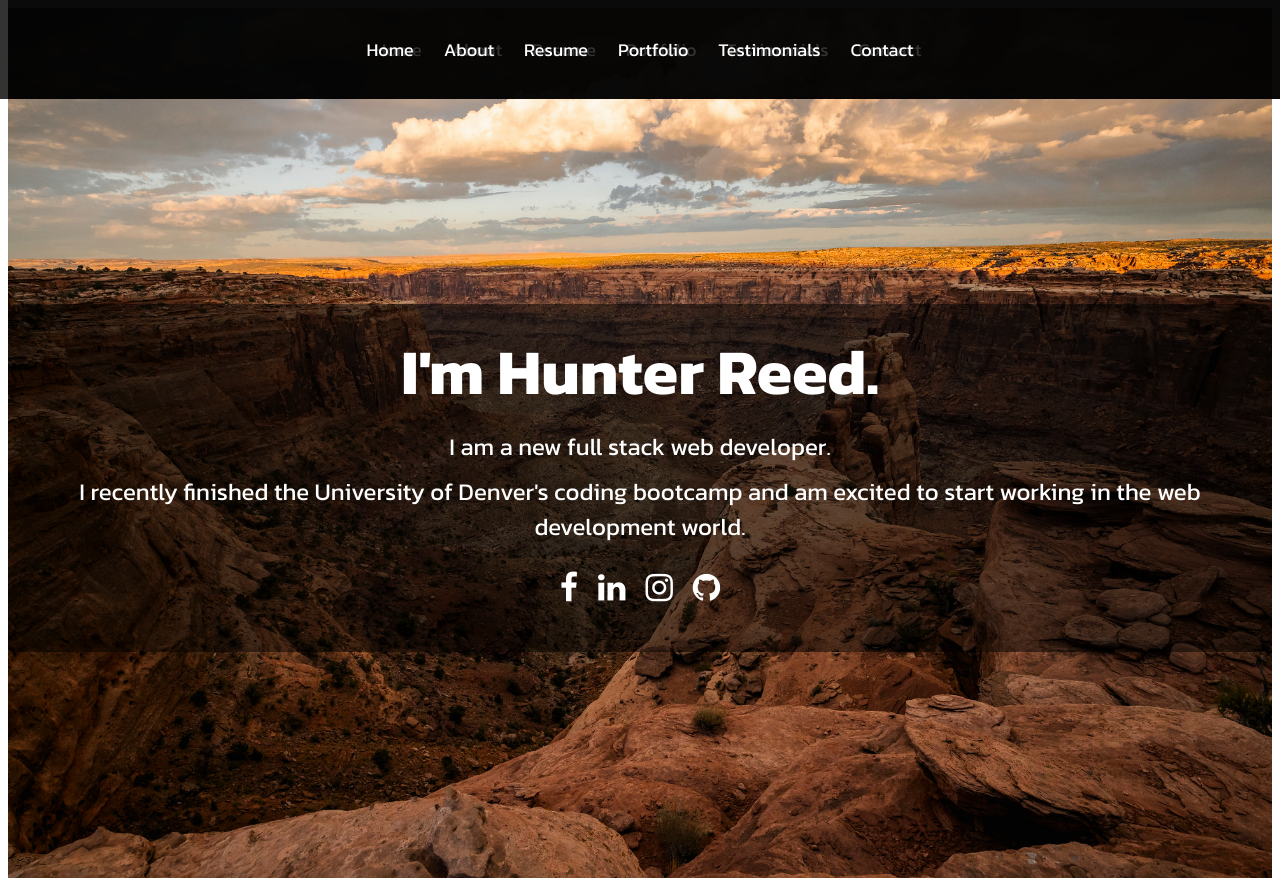
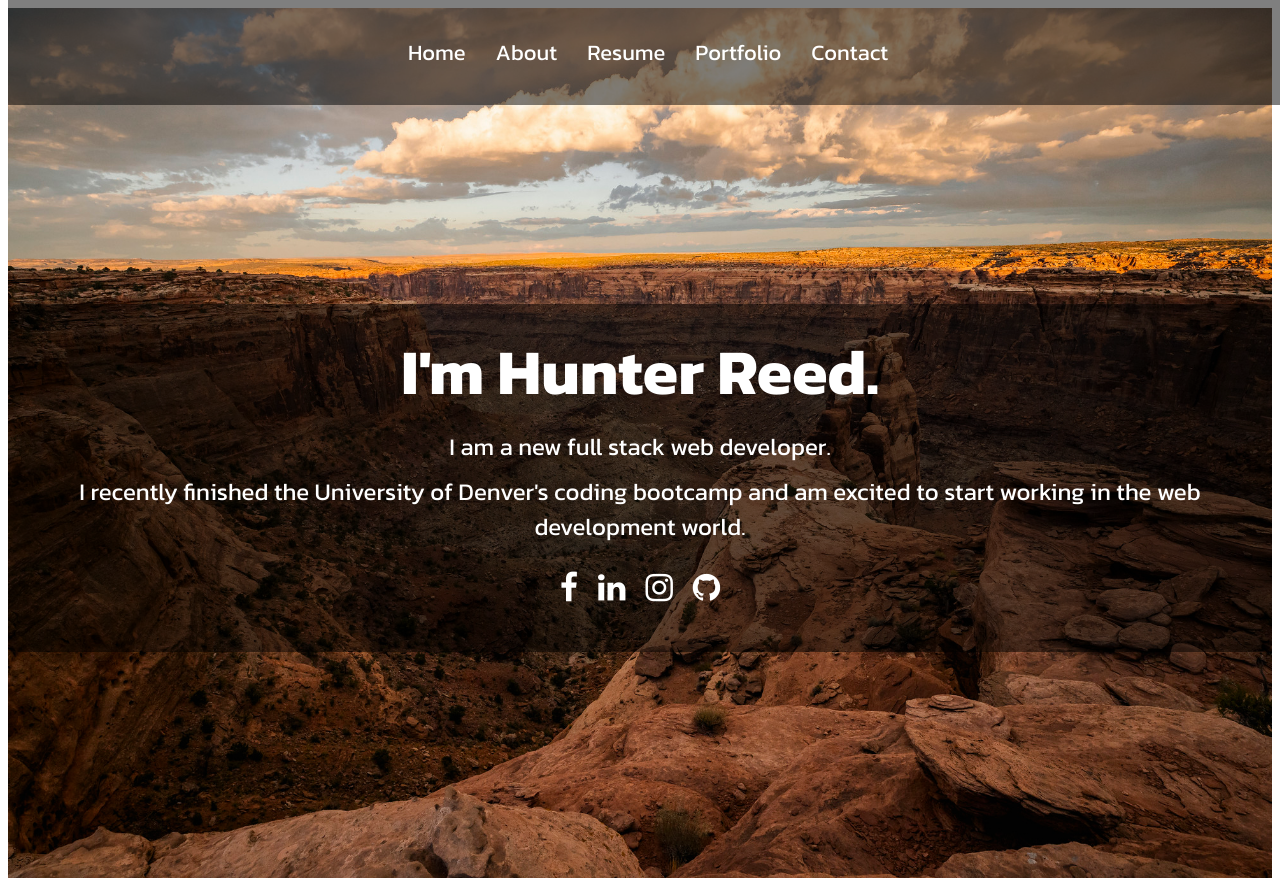
Before and after one commit to huntrreed/react-portfolio, a React (Vite) app: page / in a window 1280 px wide. Built offline with nearby package versions, Linux system fonts and the light colour scheme.

Commit message:
most of styling on redone home page is done

```diff
--- a/package.json
+++ b/package.json
@@ -14,7 +14,7 @@
     "antd": "^5.16.0",
     "react": "^18.2.0",
     "react-dom": "^18.2.0",
-    "react-router-dom": "^6.22.3"
+    "react-router-dom": "^6.23.1"
   },
   "devDependencies": {
     "@types/react": "^18.0.28",
--- a/src/App.css
+++ b/src/App.css
@@ -7,41 +7,6 @@
   --darkestred: #63250e;
   font-family: "kanit";
 
-}
-/*new hunter*/
-/*header*/
-.header {
-  display: flex;
-  align-items: center;
-  justify-content: space-between;
-  padding: 1rem 2rem;
-  background-image: url('./assets/image-1.jpg');
-  background-size: cover;
-  background-position: center;
-  height: 200px;
-}
-
-.title {
-  font-size: 30px;
-  color: white;
-  font-weight: 300;
-}
-
-.subtitle {
-  font-size: 34px;
-  font-weight: 600;
-  color: white;
-  margin-top: 30px;
-  border: 2px;
-}
-
-.menu {
-  background-color: var(--green);
-  border-bottom: none;
-  font-size: 21px;
-  color: white;
-  display: flex;
-  align-items: center;
 }
 
 .ant-menu-horizontal:not(.ant-menu-dark) > .ant-menu-item-selected a {
--- a/src/App.jsx
+++ b/src/App.jsx
@@ -1,6 +1,6 @@
 // src/App.js
 import React from 'react';
-import { BrowserRouter as Router, Route, Switch } from 'react-router-dom';
+import { Route, Routes } from 'react-router-dom';
 import './App.css';
 import Home from './pages/Home';
 import Contact from './pages/Contact';
@@ -10,17 +10,15 @@ import Header from './components/Header';
 
 function App() {
   return (
-    <Router>
-      <div className="App">
-        <Header />
-        <Switch>
-          <Route path="/" exact component={Home} />
-          <Route path="/contact" component={Contact} />
-          <Route path="/portfolio" component={Portfolio} />
-          <Route path="/resume" component={Resume} />
-        </Switch>
-      </div>
-    </Router>
+    <div className="App">
+      <Header />
+      <Routes>
+        <Route path="/" element={<Home />} />
+        <Route path="/contact" element={<Contact />} />
+        <Route path="/portfolio" element={<Portfolio />} />
+        <Route path="/resume" element={<Resume />} />
+      </Routes>
+    </div>
   );
 }
 
--- a/src/assets/css/Header.css
+++ b/src/assets/css/Header.css
@@ -2,9 +2,9 @@
 #nav-wrap {
     position: fixed;
     width: 100%;
-    top: 0; /* Ensure it stays at the top */
+    top: 0;
     z-index: 100;
-    background: rgba(0, 0, 0, 0.8);
+    background: rgba(0, 0, 0, 0.5);
   }
 
   .nav {
@@ -21,5 +21,5 @@
   .nav a {
     color: white;
     text-decoration: none;
-    font-size: 18px;
+    font-size: 22px;
   }
--- a/src/components/Header/index.jsx
+++ b/src/components/Header/index.jsx
@@ -27,11 +27,6 @@ const Header = () => {
           </Link>
         </li>
         <li>
-          <Link className="smoothscroll" to="/testimonials">
-            Testimonials
-          </Link>
-        </li>
-        <li>
           <Link className="smoothscroll" to="/contact">
             Contact
           </Link>
--- a/src/main.jsx
+++ b/src/main.jsx
@@ -3,7 +3,6 @@ import ReactDOM from 'react-dom';
 import { BrowserRouter } from 'react-router-dom';
 import './App.css';
 import App from './App';
-
 
 ReactDOM.render(
   <BrowserRouter>
--- a/src/pages/Home.jsx
+++ b/src/pages/Home.jsx
@@ -1,13 +1,10 @@
+// src/pages/Home.js
 import React from 'react';
 import '../assets/css/Home.css';
-import SiderImage from '../assets/me.jpg';
-
-import Header from '../components/Header';
 
 const Home = () => {
   return (
     <div className="home">
-      <Header />
       <div className="header-content">
         <h1>I'm Hunter Reed.</h1>
         <p>I am a new full stack web developer.</p>
```
Also changed, not shown: 1 other file (tests, documents, lock files or other folders).
